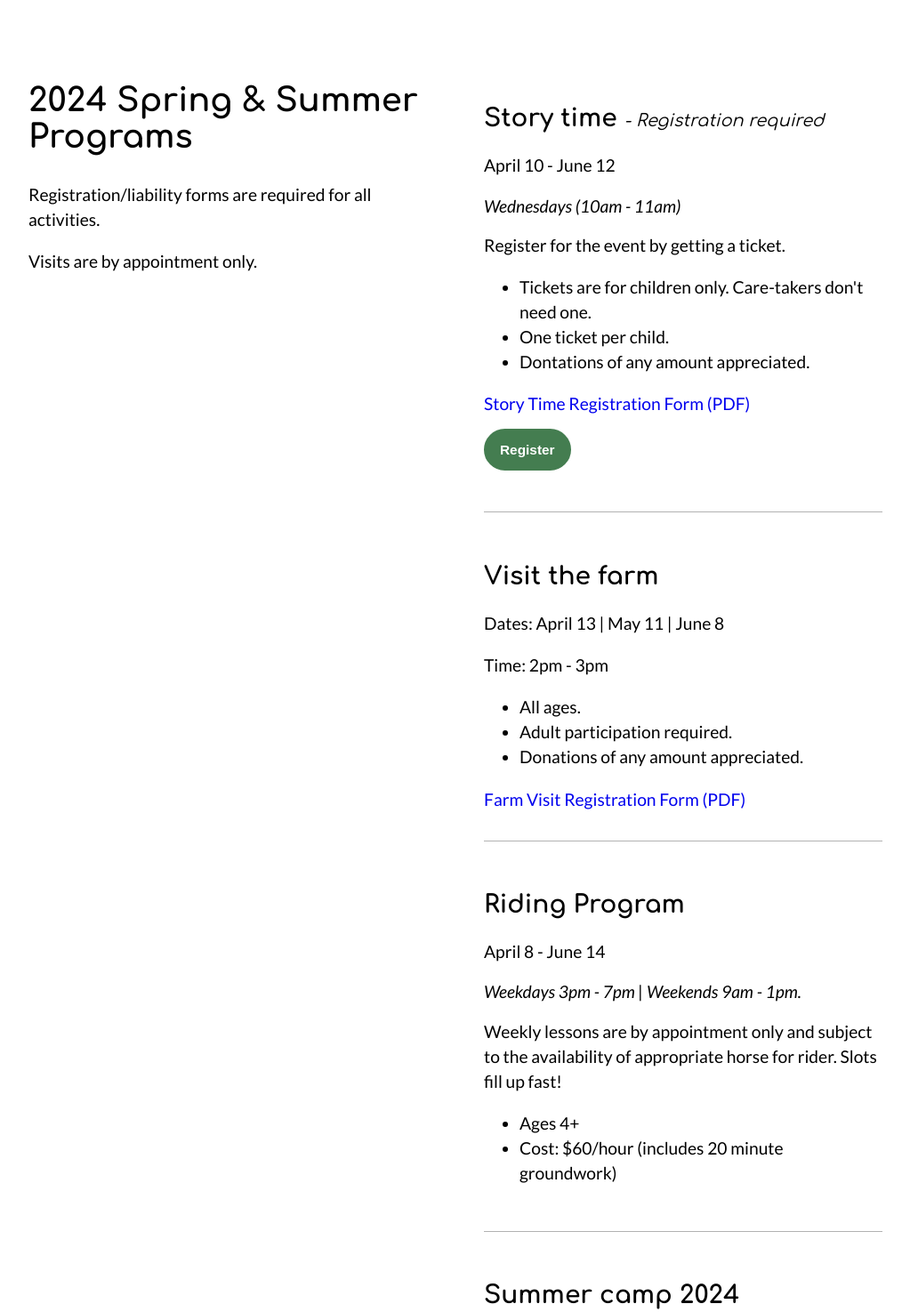
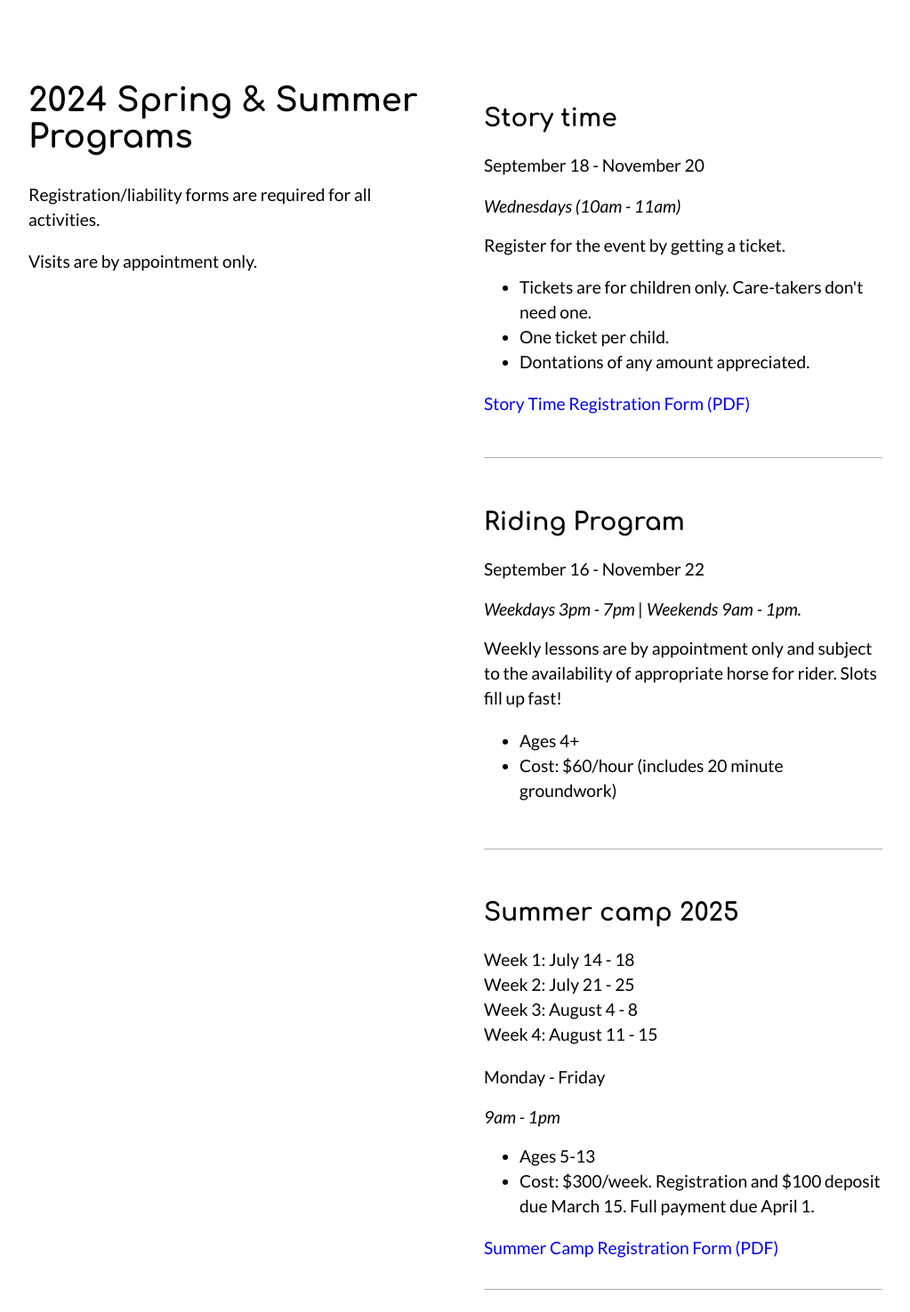
Before and after one commit to an-ik/Twelve-Acre-Farm, a website: page views/index.html in a window 1280 px wide. Shown: the part 661-2136 px from the top of the page at 89% size, without its empty margins (128-1151 px from the left). Drawn offline with Linux system fonts and the light colour scheme; a web font is replaced by a local one.

Commit message:
Fall update

```diff
--- a/views/index.html
+++ b/views/index.html
@@ -98,8 +98,8 @@
                                    </div>-->
                                    <div class="program-details-container">
                                           <!--<img src="/images/icon-program-story-time.svg">-->
-                                        <h2>Story time <span class="caption">- Registration required</span></h2>
-                                        <p class="body-1">April 10 - June 12</p>
+                                        <h2>Story time <!--<span class="caption">- Registration required</span>--></h2>
+                                        <p class="body-1">September 18 - November 20</p>
                                         <p class="caption">Wednesdays (10am - 11am)</p>
                                         <p class="body-1">Register for the event by getting a ticket.</p>
                                                   <ul class="body-1">
@@ -109,22 +109,11 @@
                                                   </ul>
                                         </p>
                                         <p><a class="body-1" href="/docs/story_time_registration_form.pdf" target="_blank">Story Time Registration Form (PDF)</a></p>
-                                        <p><button onclick="window.location.href='https://www.eventbrite.com/e/story-time-at-twelve-acre-farm-tickets-836658908317?aff=oddtdtcreator';" class="btn btn-primary">Register</button></p>
-                                   </div>
-                                   <div class="program-details-container">
-                                          <h2>Visit the farm</h2>
-                                          <p class="body-1">Dates: April 13 | May 11 | June 8</p>
-                                          <p class="body-1">Time: 2pm - 3pm</p>
-                                          <ul class="body-1">
-                                                 <li>All ages.</li>
-                                                 <li>Adult participation required.</li>
-                                                 <li>Donations of any amount appreciated.</li>
-                                          </ul>
-                                          <a class="body-1" href="/docs/farm_visit_registration_form.pdf" target="_blank">Farm Visit Registration Form (PDF)</a>
+                                        <!--<p><button onclick="window.location.href='https://www.eventbrite.com/e/story-time-at-twelve-acre-farm-tickets-836658908317?aff=oddtdtcreator';" class="btn btn-primary">Register</button></p>-->
                                    </div>
                                    <div class="program-details-container">
                                           <h2>Riding Program</h2>
-                                          <p class="body-1">April 8 - June 14</p>
+                                          <p class="body-1">September 16 - November 22</p>
                                           <p class="caption">Weekdays 3pm - 7pm | Weekends 9am - 1pm.</p>
                                           <p class="body-1">Weekly lessons are by appointment only and subject to the availability of appropriate horse for rider. Slots fill up fast!</p>
                                           <ul class="body-1">
@@ -133,13 +122,13 @@
                                           </ul>
                                    </div>
                                    <div class="program-details-container">
-                                          <h2>Summer camp 2024</h2>
+                                          <h2>Summer camp 2025</h2>
                                           <p class="body-1">
 
-                                                            Week 1: July 15 - 19<br />
-                                                            Week 2: July 22 - 26<br />
-                                                            Week 3: August 5 - 9<br />
-                                                            Week 4: August 12 - 16
+                                                            Week 1: July 14 - 18<br />
+                                                            Week 2: July 21 - 25<br />
+                                                            Week 3: August 4 - 8<br />
+                                                            Week 4: August 11 - 15
 
                                           </p>
                                           <p class="body-1">Monday - Friday</p>
@@ -153,7 +142,7 @@
                                    </div>
                                    <div class="program-details-container">
                                           <!--<img src="/images/icon-program-private-group-time.svg">-->
-                                          <h2>Private group time</h2>
+                                          <h2>Field trips</h2>
                                           <p class="caption">By appointment only</p>
                                           <p class="body-1">Spend an hour or two at the farm with your own group.</p>
                                           <ul class="body-1">
```
Also changed, not shown: 2 other files.
